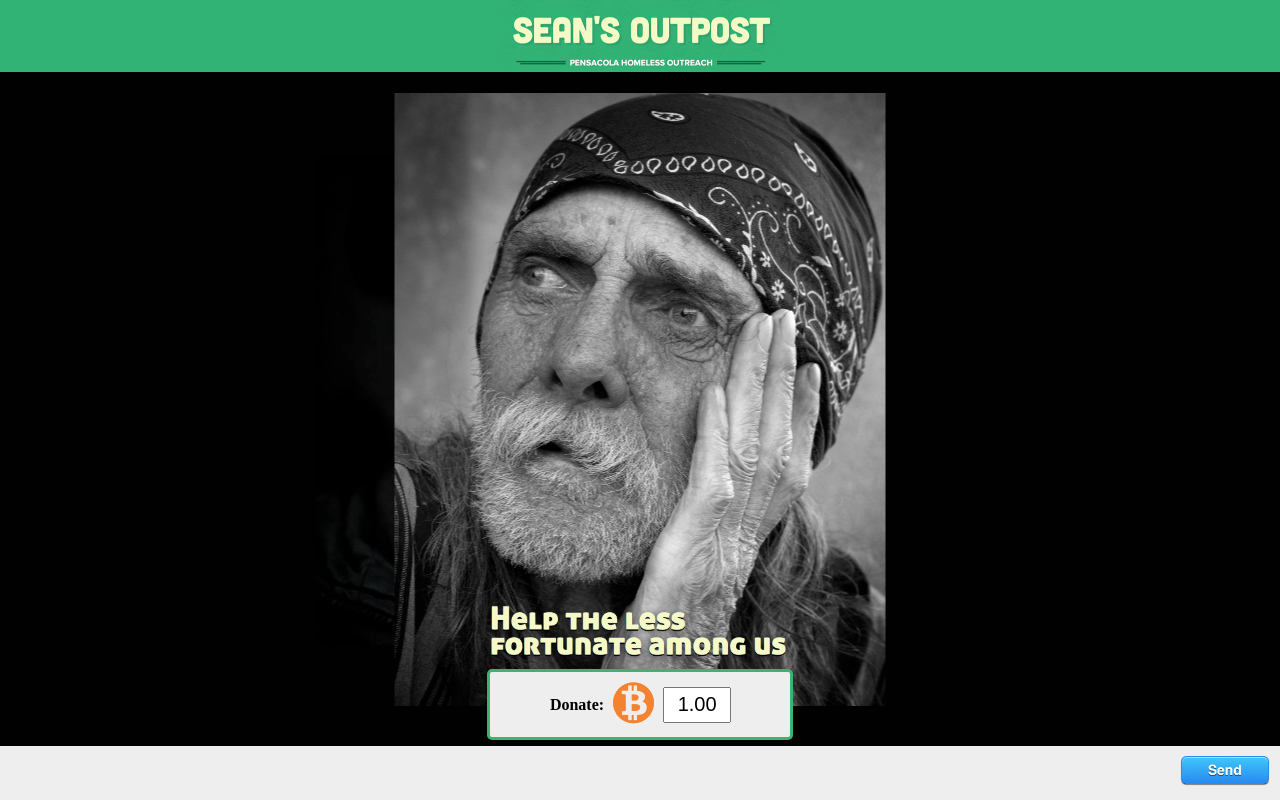
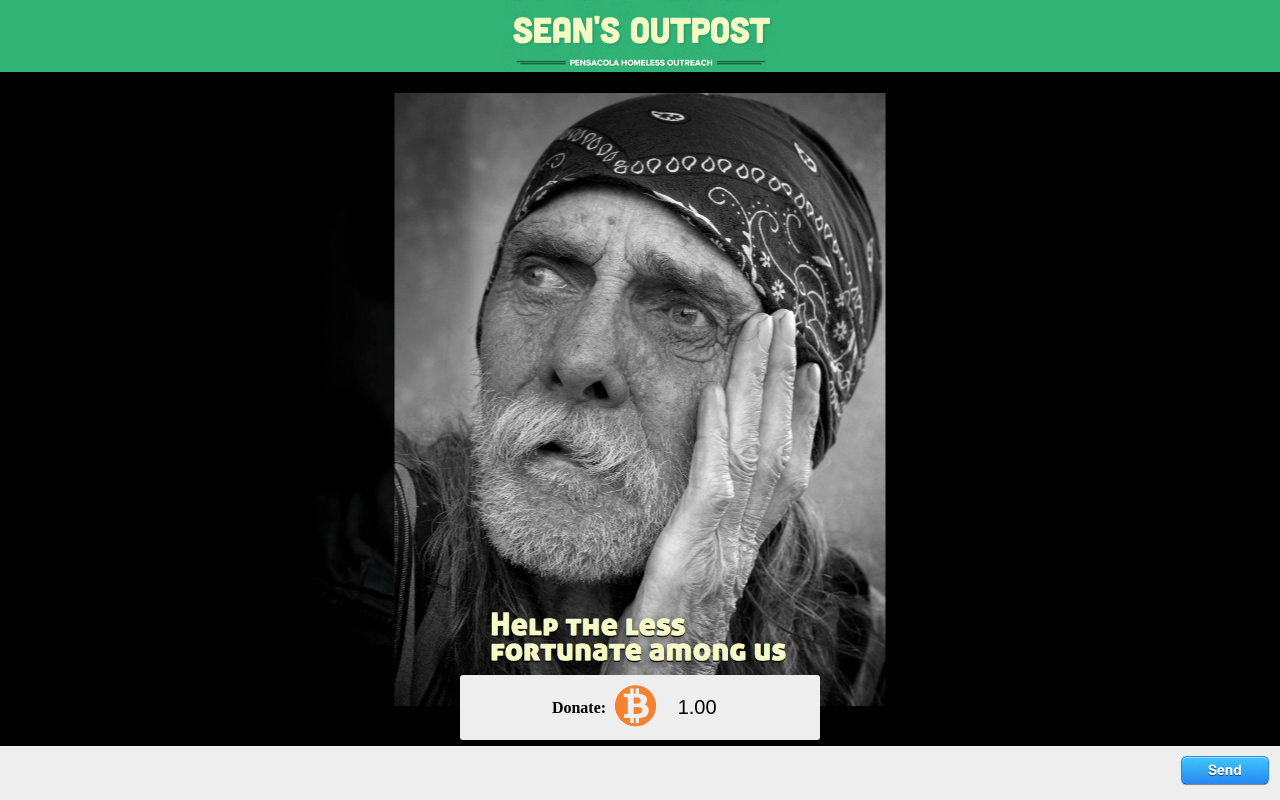
Before and after one commit to hivewallet/hiveapp-seansoutpost, a plain HTML site: page homeless-index.html in a window 1280 px wide. Drawn offline with Linux system fonts and the light colour scheme.

Commit message:
cosmetic changes

```diff
--- a/css/seans_outpost.css
+++ b/css/seans_outpost.css
@@ -27,14 +27,12 @@ img#done{
 }
 
 div#border_radius{
-    border: mediumseagreen;
-    border-style: solid;
     background:#EEEEEE;
     background-origin: padding-box;
     background-size: auto;
-    -webkit-border-radius: 5px;
-    -moz-border-radius: 5px;
-    border-radius: 5px;
+    -webkit-border-radius: 3px;
+    -moz-border-radius: 3px;
+    border-radius: 3px;
 }
 
 ul#display-inline-block,
@@ -52,11 +50,11 @@ ul#display-inline-block li {
 
 div.container-button{
     display:table;
-	width:40%;
+	width:60%;
     margin-left: auto;
     margin-right: auto;
     min-width: 230px;
-    max-width: 300px;
+    max-width: 360px;
 
 }
 input.small{
@@ -65,6 +63,12 @@ input.small{
     text-align: center;
     font-size: 20px;
 }
+
+input#in_cash{
+    border-style: none;
+    background:#EEEEEE;
+}
+
 div.fixed{
     bottom:60px;
     text-align: center;
```
